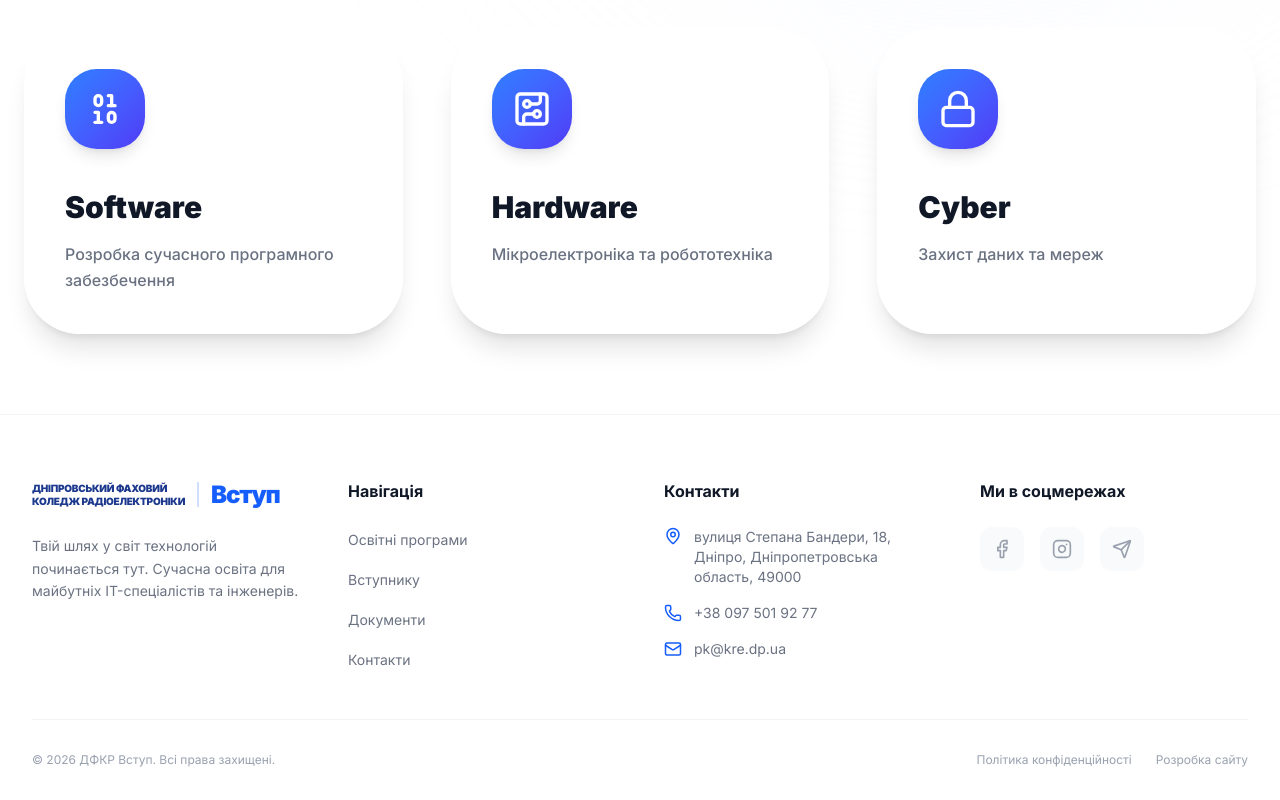
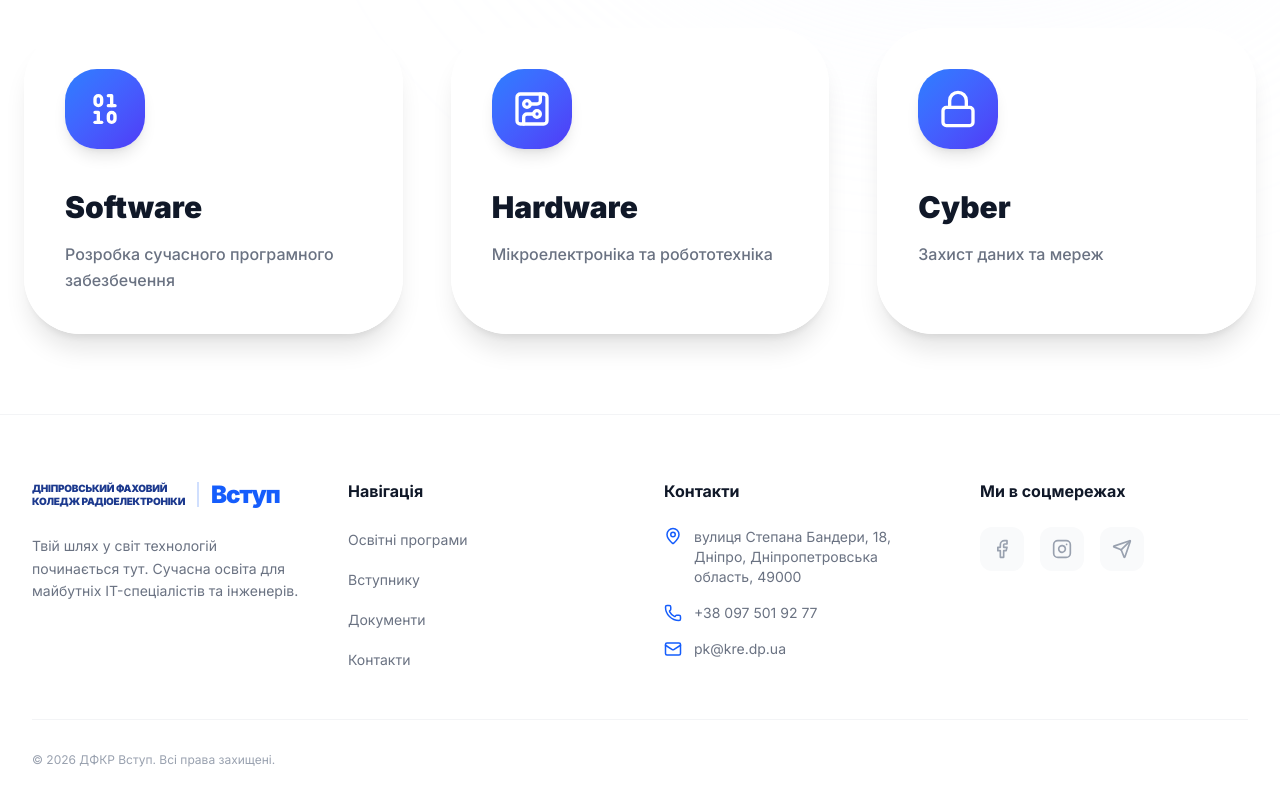
Before and after one commit to Koreon4Ik/priyomka, a Next.js app: page / in a window 1280 px wide. Shown: the part 922-1722 px from the top of the page. Built offline with nearby package versions, Linux system fonts and the light colour scheme.

Commit message:
footer update

```diff
--- a/components/Footer.tsx
+++ b/components/Footer.tsx
@@ -84,8 +84,8 @@
             © 2026 ДФКР Вступ. Всі права захищені.
           </p>
           <div className="flex gap-6 text-xs text-gray-400">
-            <Link href="#" className="hover:text-blue-600">Політика конфіденційності</Link>
-            <Link href="#" className="hover:text-blue-600">Розробка сайту</Link>
+            {/* <Link href="#" className="hover:text-blue-600">Політика конфіденційності</Link>
+            <Link href="#" className="hover:text-blue-600">Розробка сайту</Link> */}
           </div>
         </div>
       </div>
```
